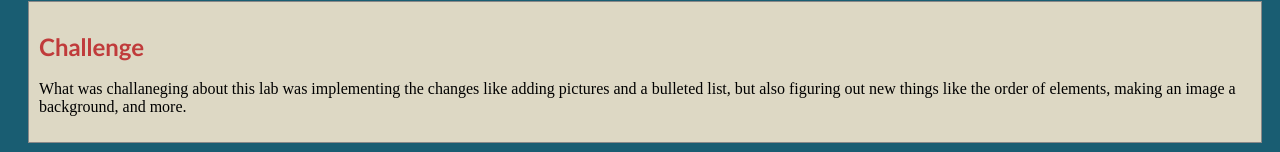
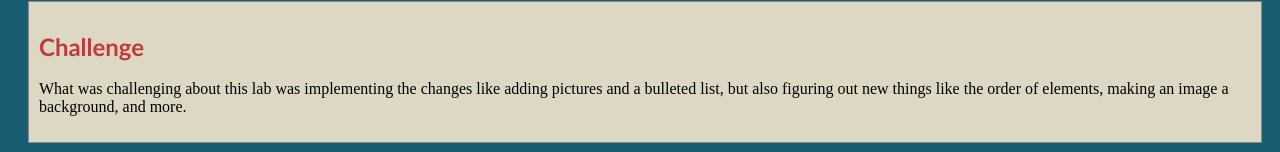
Before and after one commit to chimchimchimmy/art101, a plain HTML site: page lab3/index.html in a window 1280 px wide. Shown: the part 204-356 px from the top of the page. Drawn offline with nearby package versions, Linux system fonts and the light colour scheme.

Commit message:
Update index.html

```diff
--- a/lab3/index.html
+++ b/lab3/index.html
@@ -27,7 +27,7 @@
 			<p>This lab required us to organize the file structure for this class in our text editor, add more content in our homepage, and finish off by adding our screenshots and concluding thoughts to the Lab 3 folder.</p>
 			<div class="minor-section">
 					<h2>Challenge</h2>
-					<p>What was challaneging about this lab was implementing the changes like adding pictures and a bulleted list, but also figuring out new things like the order of elements, making an image a background, and more.</p>
+					<p>What was challenging about this lab was implementing the changes like adding pictures and a bulleted list, but also figuring out new things like the order of elements, making an image a background, and more.</p>
 			</div>
 
 			<div class="minor-section">
```
